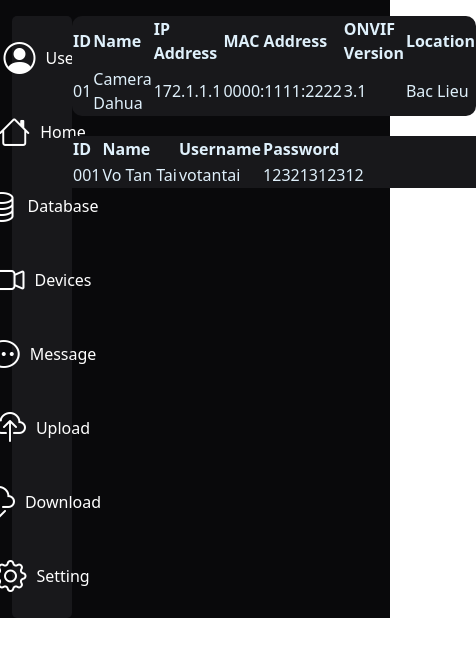
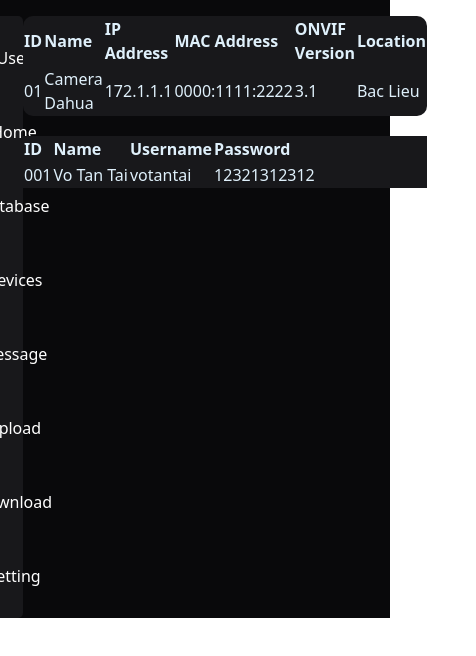
Before and after one commit to VoTanTai-dp/dahua-web-portal, a Vue app in the folder frontend/: page /Database in a window 390 px wide. Shown: the top 656 px of the page, 476 px wide, since content can reach past the window. Built offline with nearby package versions, Linux system fonts and the light colour scheme.

Commit message:
Update AppLayout.vue

```diff
--- a/frontend/src/layouts/AppLayout.vue
+++ b/frontend/src/layouts/AppLayout.vue
@@ -5,9 +5,9 @@ import NavigationBar from './NavigationBar.vue';
 </script>
 
 <template>
-    <div class="d-flex">
+    <div class="d-flex justify-content-center">
         <!-- Sidebar -->
-             <div class="col-sm-2">
+        <div class="col-sm-2 justify-content-center align-items-center">
             <navigation-bar></navigation-bar>
         </div>
 
```
Lines whose indentation alone changed are shown as unchanged.
